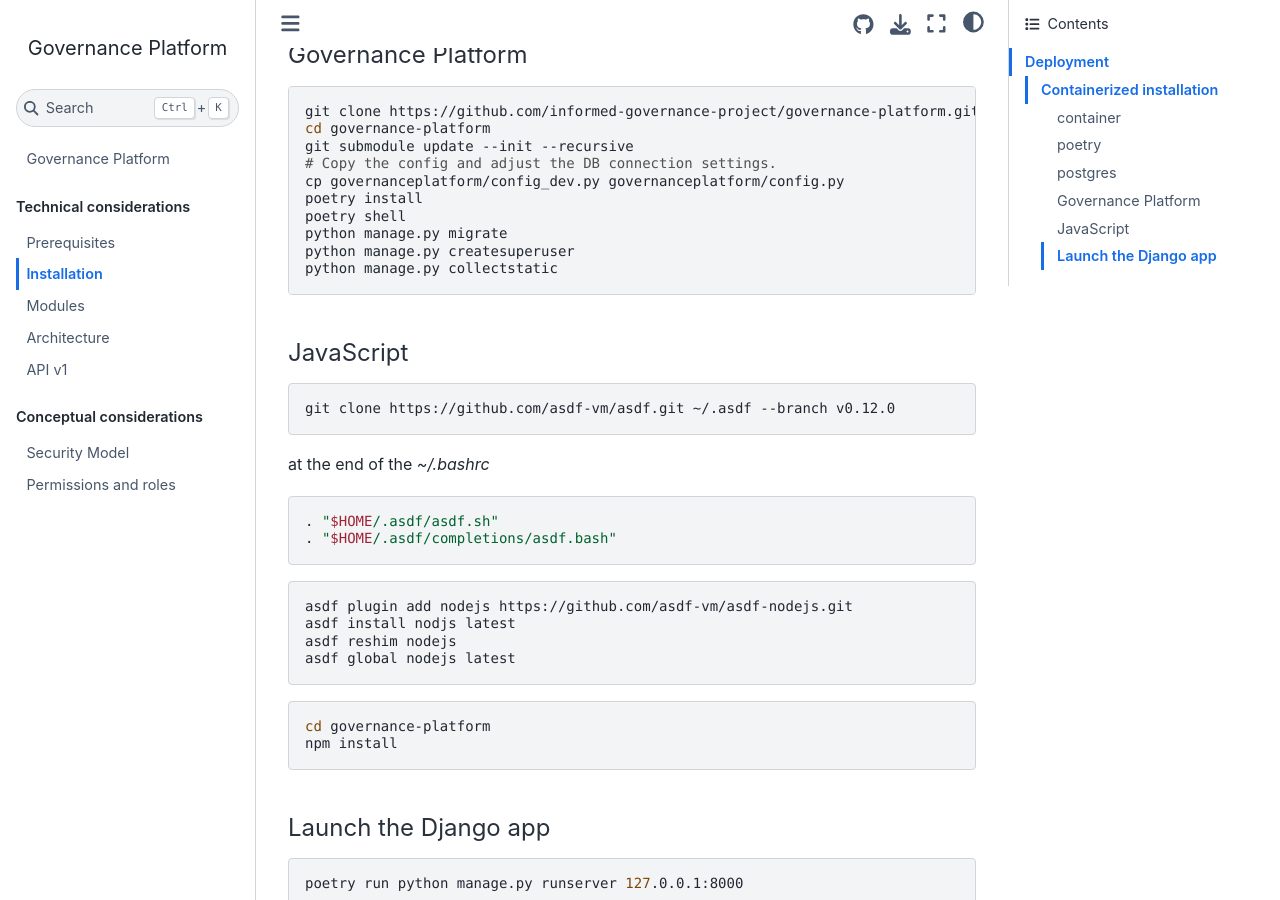
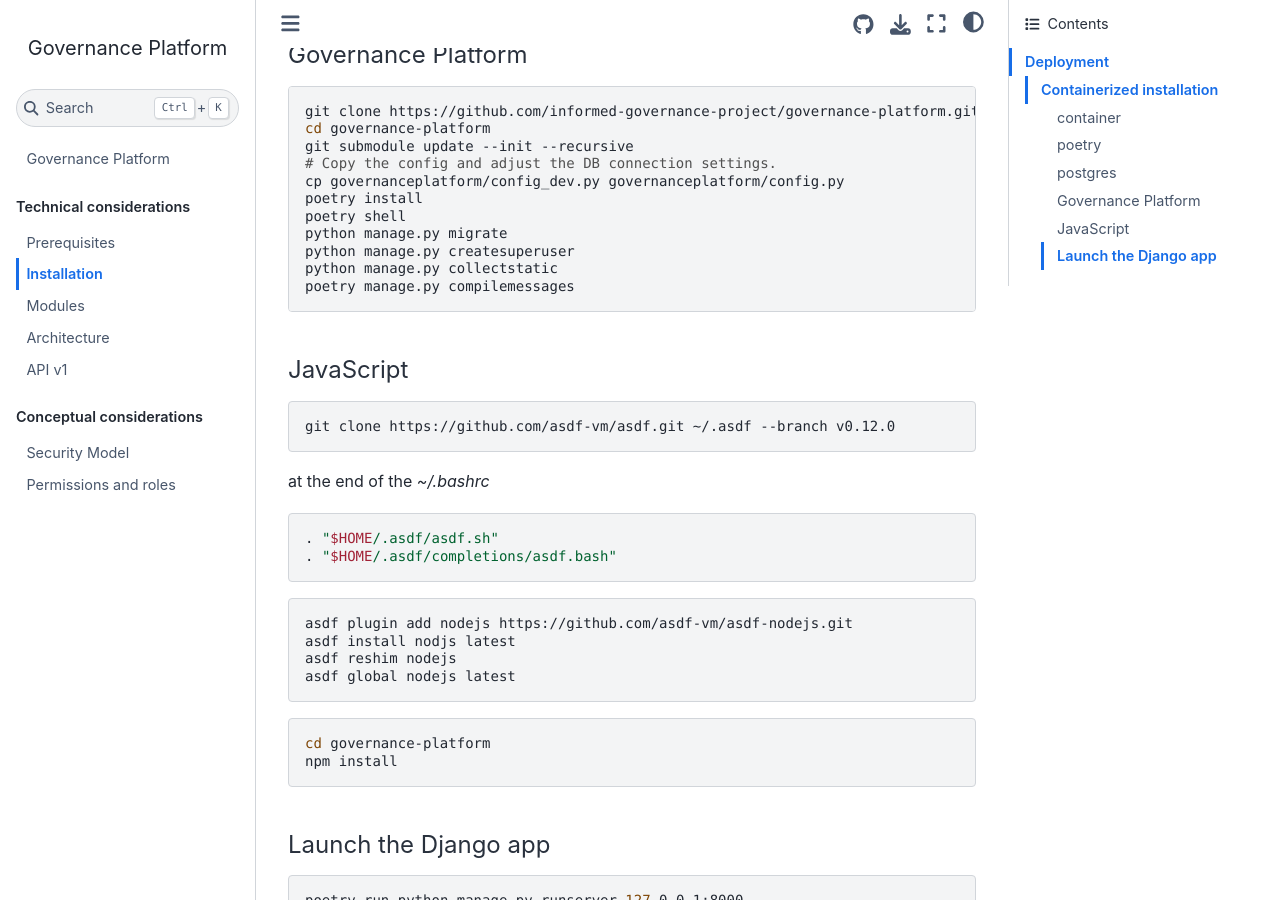
Before and after one commit to informed-governance-project/NISINP, a Sphinx documentation site: the page built from docs/installation.rst, in a window 1280 px wide and 900 px high, scrolled down 897 px. Built offline with Sphinx 7.4.7 and the Sphinx Book theme 1.1.4, drawn with Linux system fonts in a browser that asks for light colours.

```diff
--- a/docs/installation.rst
+++ b/docs/installation.rst
@@ -60,6 +60,7 @@
     python manage.py migrate
     python manage.py createsuperuser
     python manage.py collectstatic
+    poetry manage.py compilemessages
 
 
 JavaScript
```
Also changed, not shown: 1 other file.
